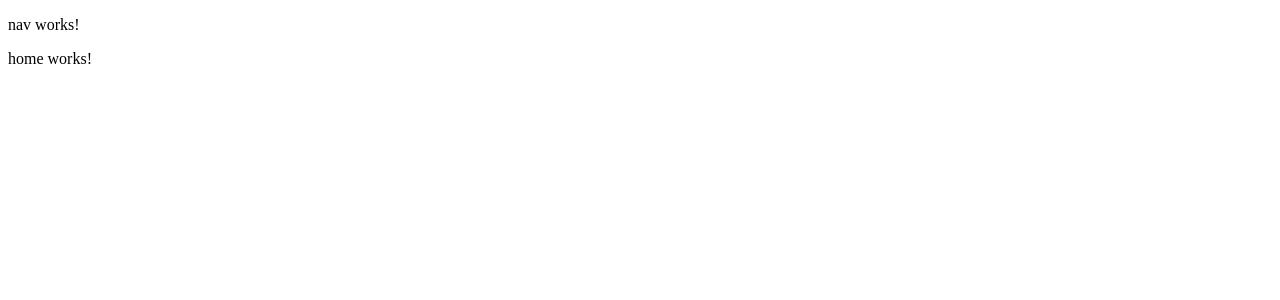
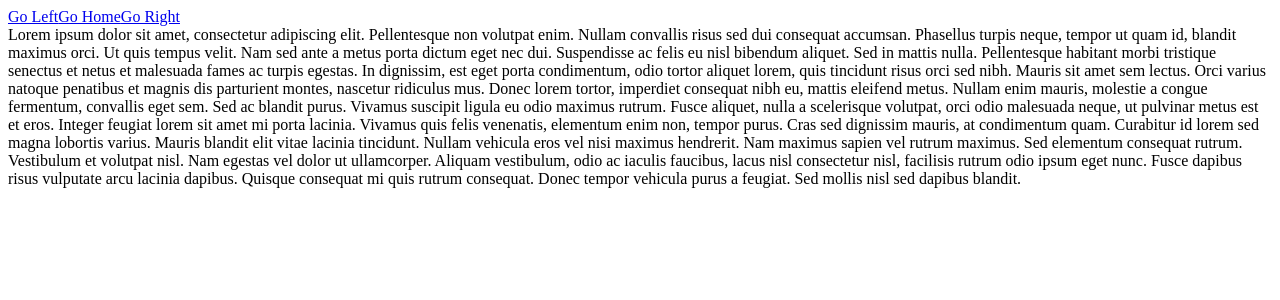
Before and after one commit to erikringwalters/insider-threat-detection, an Angular app: page / in a window 1280 px wide. Shown: the top 300 px of the page. Built offline with nearby package versions, Linux system fonts and the light colour scheme.

Commit message:
Added simple nav links, catch all and a "left" and "right" page

```diff
--- a/src/app/app.module.ts
+++ b/src/app/app.module.ts
@@ -5,12 +5,16 @@ import { AppRoutingModule } from './app-routing.module';
 import { AppComponent } from './app.component';
 import { HomeComponent } from './home/home.component';
 import { NavComponent } from './nav/nav.component';
+import { LeftComponent } from './left/left.component';
+import { RightComponent } from './right/right.component';
 
 @NgModule({
   declarations: [
     AppComponent,
     HomeComponent,
-    NavComponent
+    NavComponent,
+    LeftComponent,
+    RightComponent
   ],
   imports: [
     BrowserModule,
--- a/src/app/home/home.component.html
+++ b/src/app/home/home.component.html
@@ -1,3 +1,7 @@
-<p>
-  home works!
-</p>
+<div>
+Lorem ipsum dolor sit amet, consectetur adipiscing elit. Pellentesque non volutpat enim. Nullam convallis risus sed dui consequat accumsan. Phasellus turpis neque, tempor ut quam id, blandit maximus orci. Ut quis tempus velit. Nam sed ante a metus porta dictum eget nec dui. Suspendisse ac felis eu nisl bibendum aliquet. Sed in mattis nulla. Pellentesque habitant morbi tristique senectus et netus et malesuada fames ac turpis egestas. In dignissim, est eget porta condimentum, odio tortor aliquet lorem, quis tincidunt risus orci sed nibh.
+
+Mauris sit amet sem lectus. Orci varius natoque penatibus et magnis dis parturient montes, nascetur ridiculus mus. Donec lorem tortor, imperdiet consequat nibh eu, mattis eleifend metus. Nullam enim mauris, molestie a congue fermentum, convallis eget sem. Sed ac blandit purus. Vivamus suscipit ligula eu odio maximus rutrum. Fusce aliquet, nulla a scelerisque volutpat, orci odio malesuada neque, ut pulvinar metus est et eros. Integer feugiat lorem sit amet mi porta lacinia.
+
+Vivamus quis felis venenatis, elementum enim non, tempor purus. Cras sed dignissim mauris, at condimentum quam. Curabitur id lorem sed magna lobortis varius. Mauris blandit elit vitae lacinia tincidunt. Nullam vehicula eros vel nisi maximus hendrerit. Nam maximus sapien vel rutrum maximus. Sed elementum consequat rutrum. Vestibulum et volutpat nisl. Nam egestas vel dolor ut ullamcorper. Aliquam vestibulum, odio ac iaculis faucibus, lacus nisl consectetur nisl, facilisis rutrum odio ipsum eget nunc. Fusce dapibus risus vulputate arcu lacinia dapibus. Quisque consequat mi quis rutrum consequat. Donec tempor vehicula purus a feugiat. Sed mollis nisl sed dapibus blandit.
+</div>
--- /dev/null
+++ b/src/app/left/left.component.html
@@ -0,0 +1,3 @@
+<p>
+  left works!
+</p>
--- /dev/null
+++ b/src/app/left/left.component.ts
@@ -0,0 +1,15 @@
+import { Component, OnInit } from '@angular/core';
+
+@Component({
+  selector: 'app-left',
+  templateUrl: './left.component.html',
+  styleUrls: ['./left.component.css']
+})
+export class LeftComponent implements OnInit {
+
+  constructor() { }
+
+  ngOnInit() {
+  }
+
+}
--- a/src/app/nav/nav.component.html
+++ b/src/app/nav/nav.component.html
@@ -1,3 +1,3 @@
-<p>
-  nav works!
-</p>
+<div>
+  <a routerLink='/left'>Go Left</a> <a routerLink='/home'>Go Home</a> <a routerLink='/right'>Go Right</a>
+</div>
--- /dev/null
+++ b/src/app/right/right.component.html
@@ -0,0 +1,3 @@
+<p>
+  right works!
+</p>
--- /dev/null
+++ b/src/app/right/right.component.ts
@@ -0,0 +1,15 @@
+import { Component, OnInit } from '@angular/core';
+
+@Component({
+  selector: 'app-right',
+  templateUrl: './right.component.html',
+  styleUrls: ['./right.component.css']
+})
+export class RightComponent implements OnInit {
+
+  constructor() { }
+
+  ngOnInit() {
+  }
+
+}
```
Also changed, not shown: src/app/app-routing.module.ts (+18 -3 lines), src/app/left/left.component.css (added), src/app/right/right.component.css (added), 2 other files (tests, documents, lock files or other folders).
